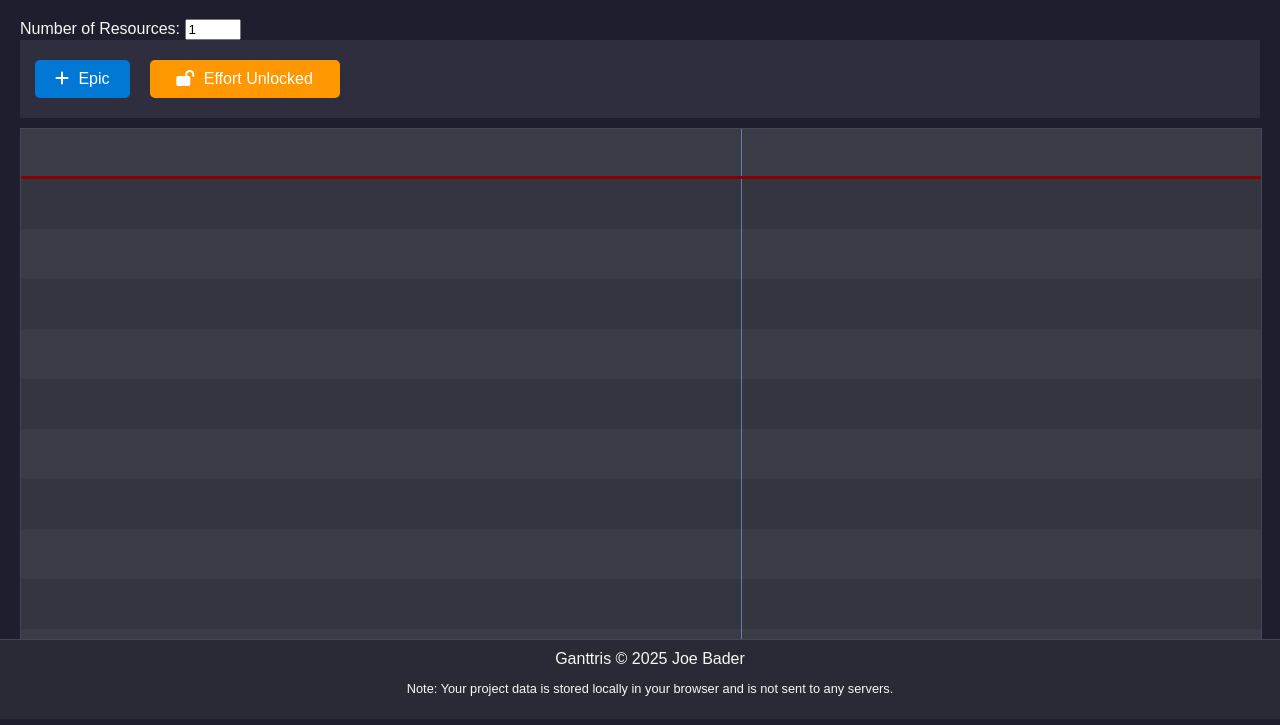
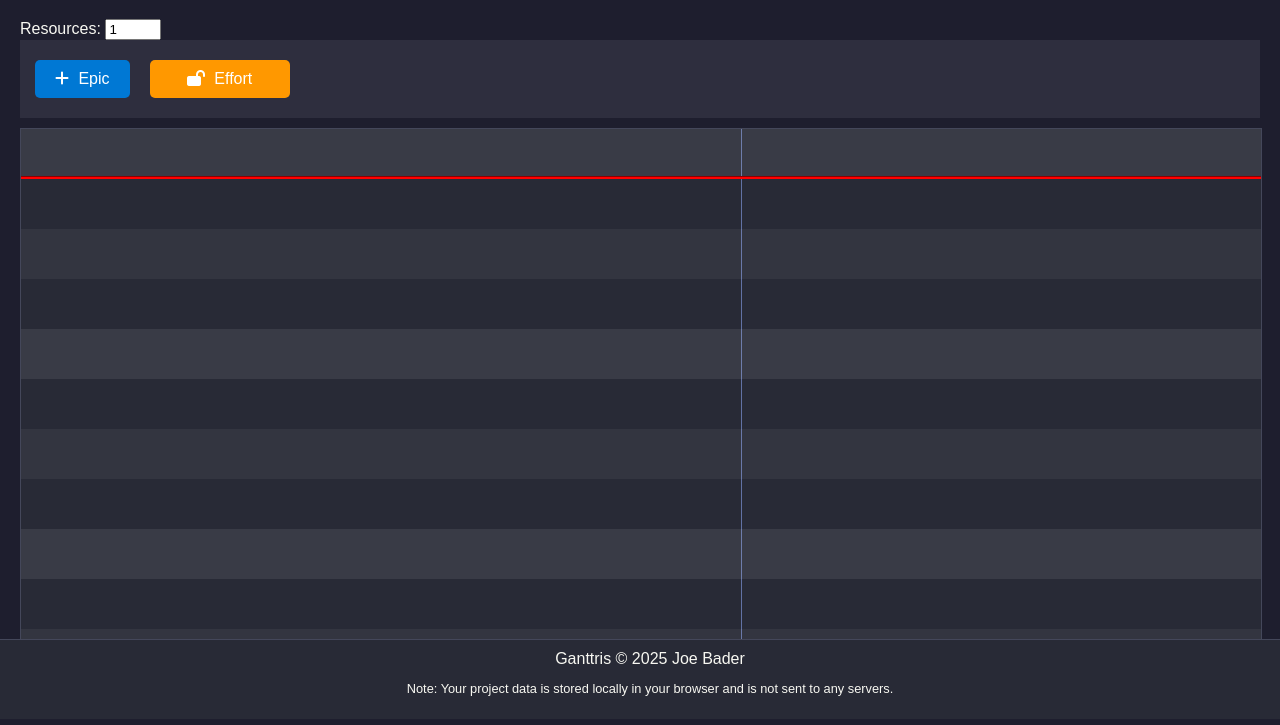
Before and after one commit to Ganttris/ganttris, a website: page src/index.html in a window 1280 px wide. Shown: the part 81-806 px from the top of the page. Drawn offline with Linux system fonts and the light colour scheme; files that its build step writes are made by us from their sources.

Commit message:
Update UI and functionality
- Change 'Download' button text to 'Backup' and 'Upload' button text to 'Restore'
- Update epic labels to use icons for sprints and resources
- Adjust effort toggle button width and change label to 'Effort'
- Ensure red line is at the bottom of the row and adjust background color handling
- Change 'Number of Resources' to 'Resources'

```diff
--- a/src/index.html
+++ b/src/index.html
@@ -14,7 +14,7 @@
 <h1 id="page-title" contenteditable="true">My Project</h1>
 
 <label>
-    Number of Resources:
+    Resources:
     <input type="number" id="highlightRowInput" value="1" min="1" max="20">
 </label>
 
--- a/src/scripts/script.js
+++ b/src/scripts/script.js
@@ -77,7 +77,12 @@ function drawResourceRows() {
         row.className = 'resource-row';
         row.style.top = `${i * rowHeight}px`;
         row.style.width = `${timelineWidth}px`; // Set the width to match the total width of the timeline
-        if (i === highlightRow - 1) row.classList.add('highlight');
+        if (i === highlightRow - 1) {
+            row.classList.add('highlight');
+            const resourceLine = document.createElement('div');
+            resourceLine.className = 'resource-line';
+            row.appendChild(resourceLine);
+        }
         timeline.appendChild(row);
     }
 }
@@ -95,8 +100,8 @@ function createEpicElement(epic) {
         <div style="cursor: text; font-weight: bold;" onclick="startEditingEpicName(${epic.id})">${epic.name}</div>
         <div class="resize-handle"></div>
         <div class="resize-handle-vertical"></div>
-        <div class="epic-label">${epic.width} Sprints</div>
-        <div class="epic-resource-label">${epic.resourceCount} Res</div>
+        <div class="epic-label"><i class="fas fa-clock"></i> ${epic.width}</div>
+        <div class="epic-resource-label"><i class="fas fa-users"></i> ${epic.resourceCount}</div>
     `;
     makeDraggable(epicEl, epic);
     return epicEl;
@@ -188,12 +193,12 @@ function updateLockAreaToggle() {
         lockAreaToggle.classList.add('locked');
         icon.classList.remove('fa-lock-open');
         icon.classList.add('fa-lock');
-        lockAreaToggle.innerHTML = '<i class="fas fa-lock"></i> Effort Locked';
+        lockAreaToggle.innerHTML = '<i class="fas fa-lock"></i> Effort';
     } else {
         lockAreaToggle.classList.remove('locked');
         icon.classList.remove('fa-lock');
         icon.classList.add('fa-lock-open');
-        lockAreaToggle.innerHTML = '<i class="fas fa-lock-open"></i> Effort Unlocked';
+        lockAreaToggle.innerHTML = '<i class="fas fa-lock-open"></i> Effort';
     }
 }
 
--- a/src/styles/style.css
+++ b/src/styles/style.css
@@ -102,14 +102,19 @@ body {
 }
 
 .resource-row {
-    position: absolute;
+    position: relative;
     height: 50px;
     width: 100%; /* Ensure the row spans the full width */
+    background-color: #282a36; /* Default background color for resource rows */
 }
 
 .resource-row:nth-child(odd) { background: rgba(255, 255, 255, 0.05); }
 
 .resource-row:nth-child(even) { background: rgba(255, 255, 255, 0.08); }
+
+.resource-row.highlight {
+    /* Remove background color definition */
+}
 
 .highlight { box-shadow: inset 0 -3px 0 darkred; }
 
@@ -160,7 +165,7 @@ button {
 
 .btn-lock {
     background-color: #ff9800; /* Orange */
-    width: 150px; /* Fixed width */
+    width: 100px; /* Adjusted width */
     text-align: center; /* Center text */
     cursor: pointer; /* Standard button cursor */
 }
@@ -192,3 +197,12 @@ footer {
     width: 100%; /* Ensure the footer takes up the full width */
     border-top: 1px solid #44475a;
 }
+
+.resource-line {
+    position: absolute;
+    width: 100%;
+    height: 2px;
+    background-color: red;
+    z-index: 10; /* Ensure the red line is on top of the epics */
+    bottom: 0; /* Position the line at the bottom of the row */
+}
```
